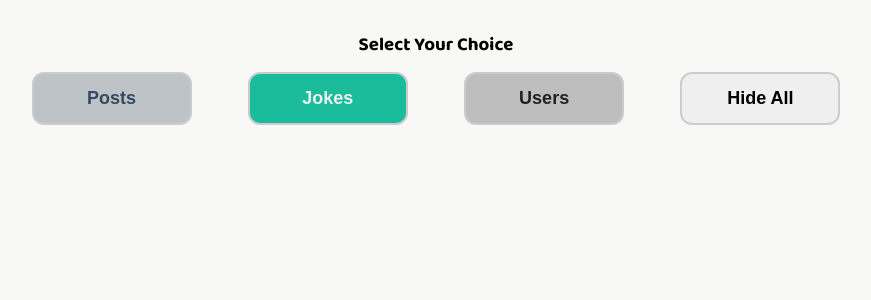
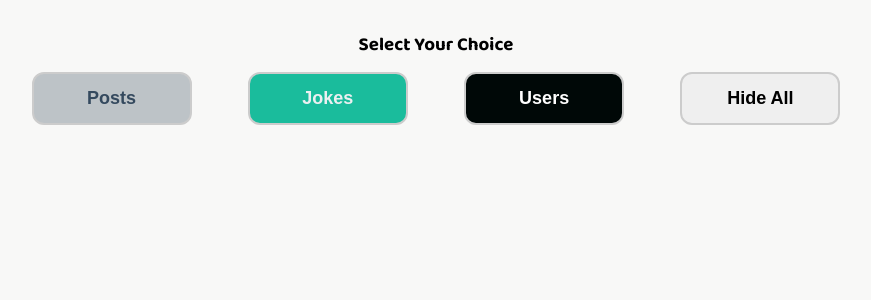
Before and after one commit to beezay/react-api, a React (Create React App) app: page / in a window 1280 px wide. In both pictures the pointer is over the button "Users". Shown: the top 300 px of the page, without its empty margins (204-1075 px from the left). Built offline with nearby package versions, Linux system fonts and the light colour scheme; a web font is replaced by a local one.

Commit message:
button css added

```diff
--- a/src/index.css
+++ b/src/index.css
@@ -226,6 +226,12 @@ body {
 }
 
 .fetch-btn.users:hover {
+  color: #fff;
+  background-color: #000807;
+
+}
+
+.fetch-btn.hide:hover {
   color: #212121;
   background-color: #bebebe;
 }
```
